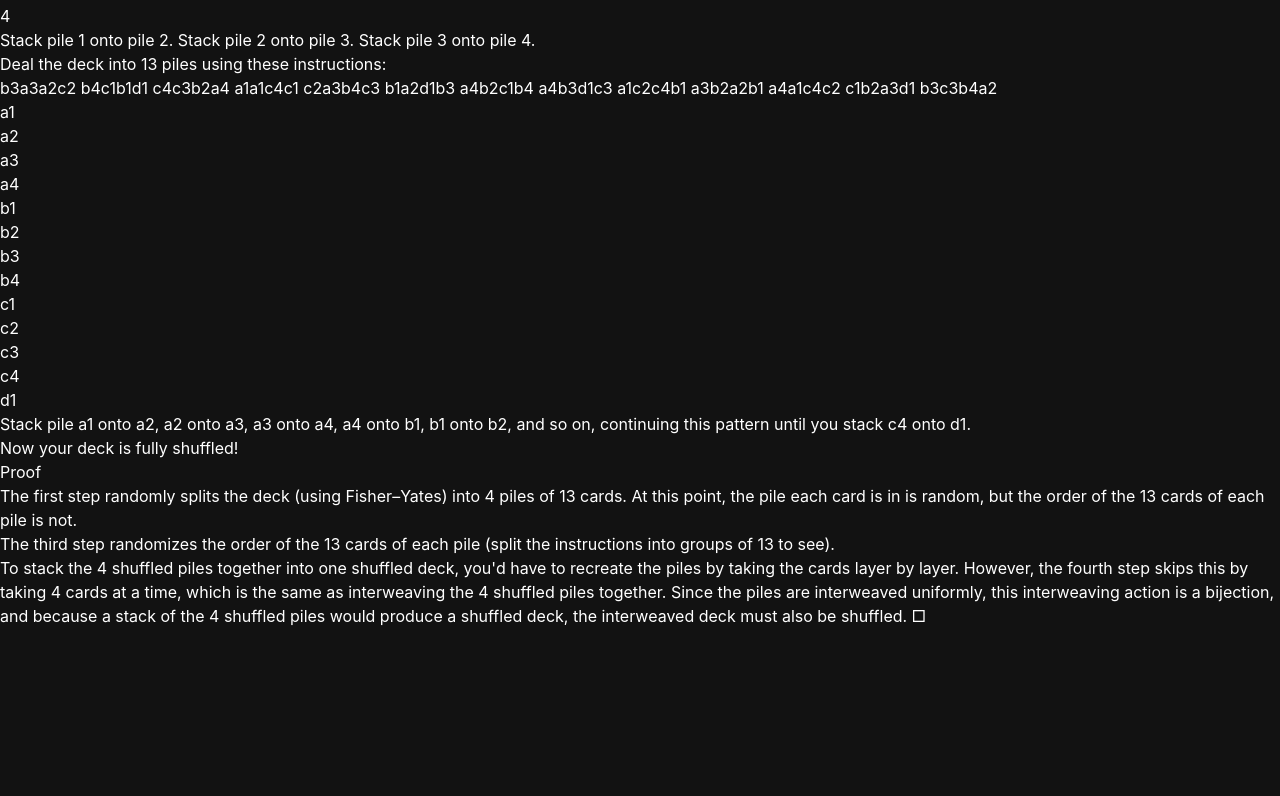
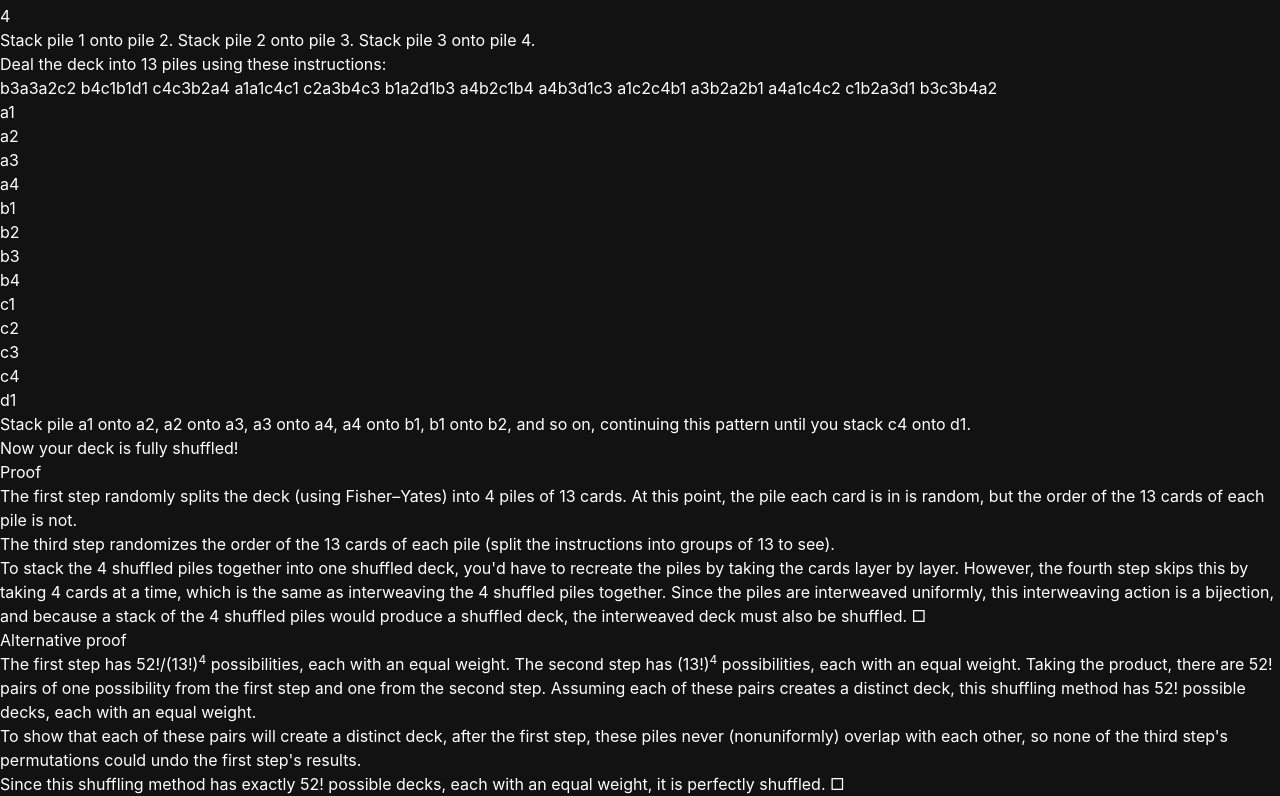
Before and after one commit to jwseph/perfect-shuffle, a React (Vite) app: page / in a window 1280 px wide. Shown: the part 308-1104 px from the top of the page. Before the commit the page ends 936 px from the top, so only its background shows below. Built offline with nearby package versions, Linux system fonts and the light colour scheme.

Commit message:
Alternative proof using permutations

```diff
--- a/src/App.jsx
+++ b/src/App.jsx
@@ -189,6 +189,19 @@ function App() {
             Since the piles are interweaved uniformly, this interweaving action is a bijection, and because a stack of the 4 shuffled piles would produce a shuffled deck, the interweaved deck must also be shuffled. □
           </p>
         </div>
+        <div className='space-y-6'>
+          <h2 className='text-lg font-medium tracking-tight'>Alternative proof</h2>
+          <p>
+            The first step has 52!/(13!)<sup>4</sup> possibilities, each with an equal weight. The second step has (13!)<sup>4</sup> possibilities, each with an equal weight. Taking the product, there are 52! pairs of one possibility from the first step and one from the second step.
+            Assuming each of these pairs creates a distinct deck, this shuffling method has 52! possible decks, each with an equal weight.
+          </p>
+          <p>
+            To show that each of these pairs will create a distinct deck, after the first step, these piles never (nonuniformly) overlap with each other, so none of the third step's permutations could undo the first step's results.
+          </p>
+          <p>
+            Since this shuffling method has exactly 52! possible decks, each with an equal weight, it is perfectly shuffled. □
+          </p>
+        </div>
       </div>
     </div>
   )
```
